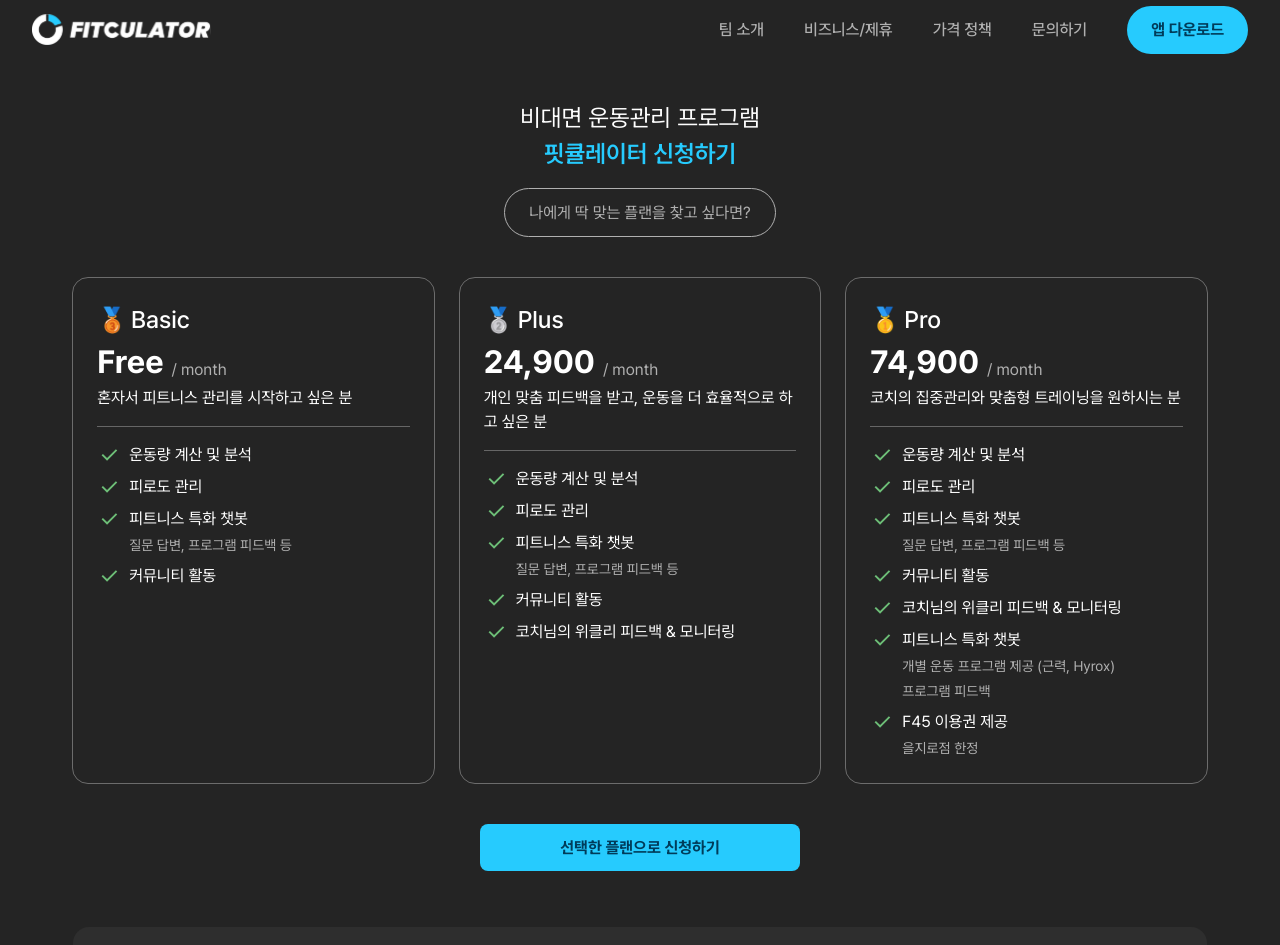
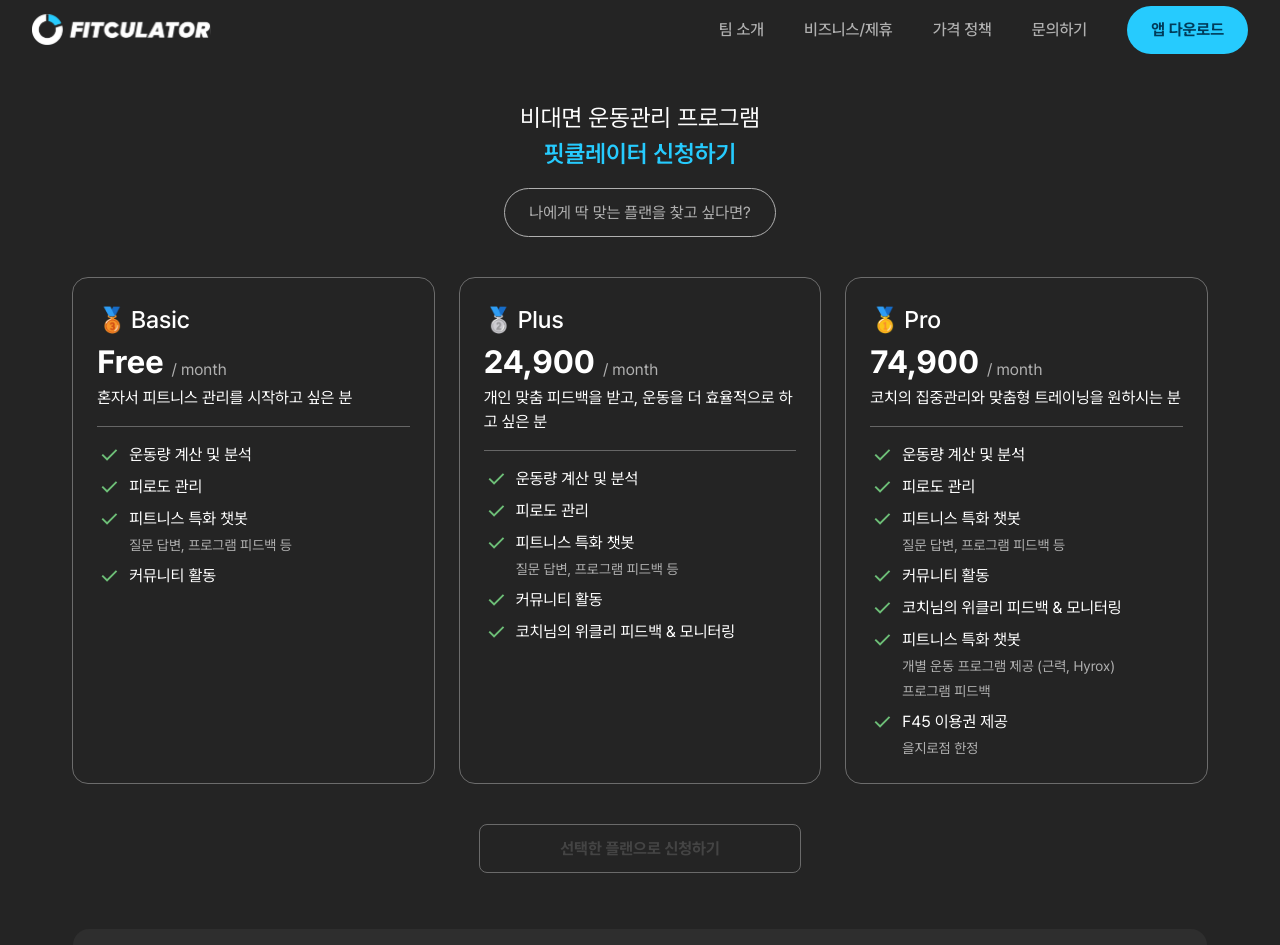
Before and after one commit to YSP97/Team1_FE_B2C, a Next.js app: page /pricing in a window 1280 px wide. Shown: the top 945 px of the page. Built offline with nearby package versions, Linux system fonts and the light colour scheme.

Commit message:
[Feature] 카드 선택 안되었을경우 disabled버튼

```diff
--- a/src/pages/pricing/index.tsx
+++ b/src/pages/pricing/index.tsx
@@ -163,6 +163,7 @@ export default function Pricing() {
         type="primary"
         className="mb-6 md:m-auto md:mb-8 md:mt-4 md:px-20"
         onClick={handlePushQuery}
+        disabled={selectedCard ? false : true}
       >
         선택한 플랜으로 신청하기
       </Button>
```
